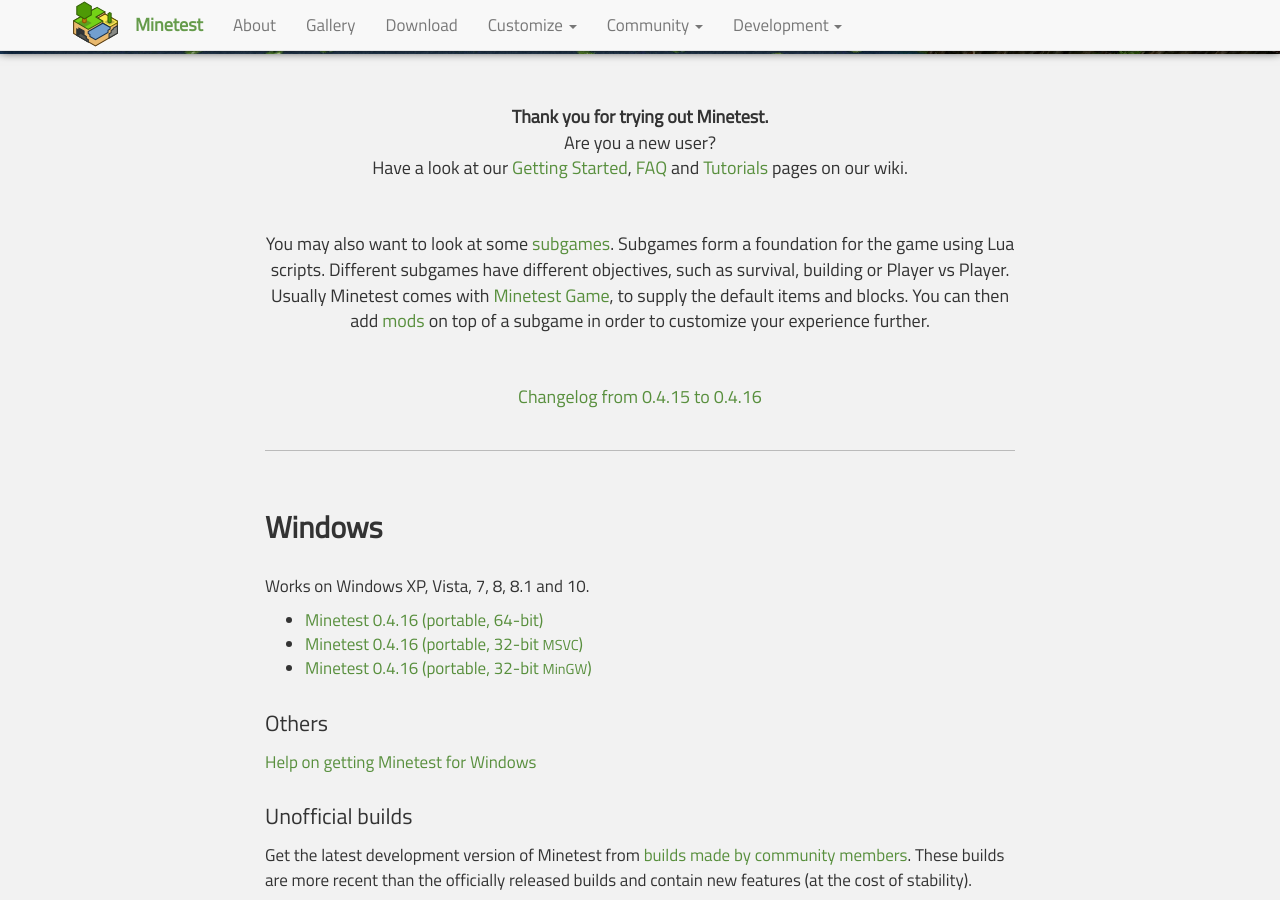
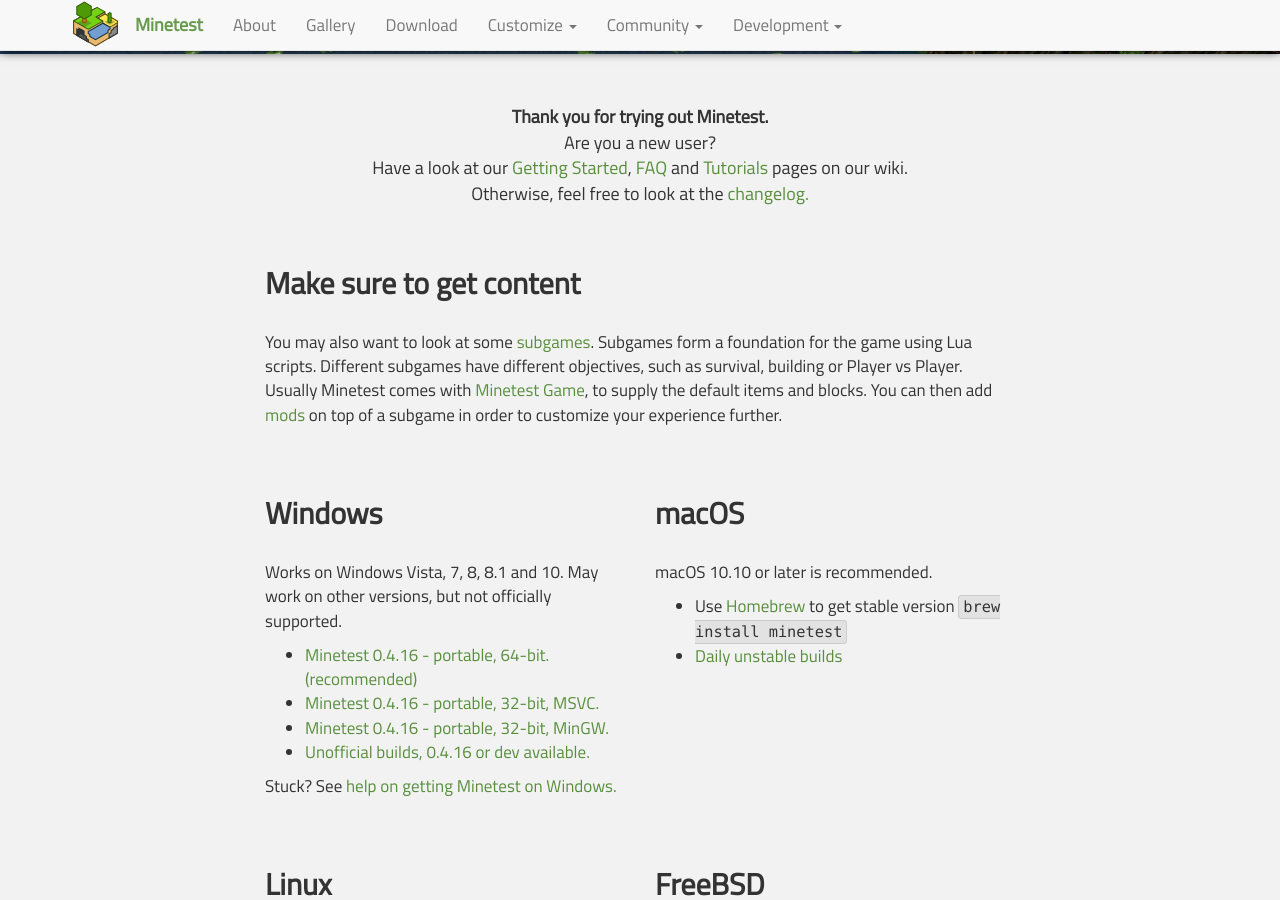
Before and after one commit to minetest/minetest.github.io, a Jekyll site: the page built from downloads.html, in a window 1280 px wide and 900 px high, scrolled down 246 px. Built offline with Jekyll 4.4.1, drawn with Linux system fonts in a browser that asks for light colours; comment, search, counter and statistics services are not loaded; some of the changed text lies outside the part shown.

Commit message:
Change layout of downloads page

```diff
--- a/_includes/header.html
+++ b/_includes/header.html
@@ -69,7 +69,7 @@
           <ul class="nav navbar-nav">
              <li><a href="/#about">About</a></li>
              <li><a href="/#gallery">Gallery</a></li>
-             <li><a href="/download">Download</a></li>
+             <li><a href="/downloads">Download</a></li>
              <li class="dropdown">
                 <a href="#" class="dropdown-toggle" data-toggle="dropdown" role="button" aria-haspopup="true" aria-expanded="false">Customize <span class="caret"></span></a>
                 <ul class="dropdown-menu">
--- a/downloads.html
+++ b/downloads.html
@@ -12,42 +12,41 @@ redirect_from:
 
 <p class="intro">
   <strong>Thank you for trying out Minetest.</strong><br>
-  Are you a new user?<br>
-  Have a look at our <a href="//wiki.minetest.net/Getting_Started">Getting Started</a>, <a href="//wiki.minetest.net/FAQ">FAQ</a> and <a href="//wiki.minetest.net/Tutorials">Tutorials</a> pages on our wiki.
+  Are you a new user?<br/>
+  Have a look at our <a href="//wiki.minetest.net/Getting_Started">Getting Started</a>,
+  <a href="//wiki.minetest.net/FAQ">FAQ</a> and <a href="//wiki.minetest.net/Tutorials">Tutorials</a> pages on our wiki.<br>
+  Otherwise, feel free to look at the <a href="http://dev.minetest.net/Changelog#0.4.15_.E2.86.92_0.4.16">changelog.</a>
 </p>
 
-<p class="intro">
+
+<h2>Make sure to get content</h2>
+
+<p>
   You may also want to look at some <a href="https://forum.minetest.net/viewforum.php?f=15">subgames</a>. Subgames form a foundation for the game using Lua scripts. Different subgames have different objectives, such as survival, building or Player vs Player.
   Usually Minetest comes with <a href="https://github.com/minetest/minetest_game">Minetest Game</a>, to supply the default items and blocks. You can then add <a href="http://minetest.net/customize/#mods">mods</a> on top of a subgame in order to customize your experience further.
 </p>
 
-<p class="intro">
-  <a href="http://dev.minetest.net/Changelog#0.4.15_.E2.86.92_0.4.16">Changelog from 0.4.15 to 0.4.16</a>
-</p>
-
-<div class="line"></div>
+<div class="row">
+  <div class="col-sm-6">
 
     <h2>Windows</h2>
 
-<p>Works on Windows XP, Vista, 7, 8, 8.1 and 10.</p>
+    <p>Works on Windows Vista, 7, 8, 8.1 and 10. May work on other versions, but not officially supported.</p>
 
     <ul>
-  <li><a href="https://github.com/minetest/minetest/releases/download/0.4.16/minetest-0.4.16-win64.zip">Minetest 0.4.16 (portable, 64-bit)</a></li>
-  <li><a href="https://github.com/minetest/minetest/releases/download/0.4.16/minetest-0.4.16-win32-msvc.zip">Minetest 0.4.16 (portable, 32-bit <small>MSVC</small>)</a></li>
-  <li><a href="https://github.com/minetest/minetest/releases/download/0.4.16/minetest-0.4.16-win32-mingw.zip">Minetest 0.4.16 (portable, 32-bit <small>MinGW</small>)</a></li>
+      <li><a href="https://github.com/minetest/minetest/releases/download/0.4.16/minetest-0.4.16-win64.zip">
+            Minetest 0.4.16 - portable, 64-bit. (recommended)</a></li>
+      <li><a href="https://github.com/minetest/minetest/releases/download/0.4.16/minetest-0.4.16-win32-msvc.zip">
+            Minetest 0.4.16 - portable, 32-bit, MSVC.</a></li>
+      <li><a href="https://github.com/minetest/minetest/releases/download/0.4.16/minetest-0.4.16-win32-mingw.zip">
+            Minetest 0.4.16 - portable, 32-bit, MinGW.</a></li>
+      <li><a href="https://forum.minetest.net/viewforum.php?f=42">Unofficial builds, 0.4.16 or dev available.</a></li>
     </ul>
 
-<h4>Others</h4>
-
-<p>
-  <a href="//wiki.minetest.net/Getting_Started#Windows">Help on getting Minetest for Windows</a>
-</p>
-
-<h4>Unofficial builds</h4>
-
-<p>Get the latest development version of Minetest from <a href="https://forum.minetest.net/viewforum.php?f=42">builds made by community members</a>. These builds are more recent than the officially released builds and contain new features (at the cost of stability).</p>
-
-<div class="line"></div>
+    <p>Stuck? See <a href="//wiki.minetest.net/Getting_Started#Windows">
+          help on getting Minetest on Windows.</a></p>
+  </div>
+  <div class="col-sm-6">
     <h2>macOS</h2>
 
     <p>macOS 10.10 or later is recommended.</p>
@@ -56,9 +55,12 @@ redirect_from:
       <li>Use <a href="http://brew.sh/">Homebrew</a> to get stable version <code>brew install minetest</code></li>
       <li><a href="https://forum.minetest.net/viewtopic.php?t=9190">Daily unstable builds</a></li>
     </ul>
+  </div>
+</div>
 
-<div class="line"></div>
-<h2>GNU/Linux</h2>
+<div class="row">
+  <div class="col-sm-6">
+    <h2>Linux</h2>
 
     <h4>Packages (stable)</h4>
 
@@ -82,8 +84,31 @@ redirect_from:
       <li><a href="https://aur.archlinux.org/packages/minetest-git-leveldb/">Arch Linux <strong>(daily, unstable)</strong></a></li>
       <li><a href="https://code.launchpad.net/~minetestdevs/+archive/daily-builds/+packages">Ubuntu / Linux Mint <strong>(daily, unstable)</strong></a></li>
     </ul>
+  </div>
+  <div class="col-sm-6">
+    <h2>FreeBSD</h2>
 
-<div class="line"></div>
+    <h4>Compile from source</h4>
+
+    <p>You can compile minetest and choose easily minetest options using the FreeBSD port dialogs.</p>
+
+    <pre>
+      cd /usr/ports/games/minetest
+      make install
+      cd /usr/ports/games/minetest_game
+      make install
+    </pre>
+
+    <h4>Package method</h4>
+
+    <p>On FreeBSD 9.1 and newer, you can use the official pre-built packages:
+        <code>pkg install minetest minetest_game</code></p>
+  </div>
+</div>
+
+
+<div class="row">
+  <div class="col-sm-6">
     <h2>Android</h2>
 
     <p>Android 4.0 or later is recommended.</p>
@@ -98,30 +123,8 @@ redirect_from:
     </p>
 
     <p><strong>Note:</strong> Please do not download unofficial Minetest builds from the Google Play app store. The builds found there may contain excessive adverts or spyware. They may be distributed under proprietary terms, without the source code, which makes them illegal to develop. They may be old or unsupported.</p>
-
-<div class="line"></div>
-<h2>FreeBSD</h2>
-
-<p>There is a FreeBSD port.</p>
-
-<p>You can compile <code>minetest</code> and <code>minetest_game</code> from sources or use <code>pkg</code> (on FreeBSD 9.1 and newer).</p>
-
-<h4>Compilation method</h4>
-
-<p>You can compile minetest and choose easily minetest options using the FreeBSD port dialogs.</p>
-
-<pre>
-  cd /usr/ports/games/minetest
-  make install
-  cd /usr/ports/games/minetest_game
-  make install
-</pre>
-
-<h4>Package method</h4>
-
-<p>FreeBSD official packages have their own pre-built packages: <code>pkg install minetest minetest_game</code></p>
-
-<div class="line"></div>
+  </div>
+  <div class="col-sm-6">
     <h2>Source code</h2>
 
     <p>Get the latest <a href="https://github.com/minetest/minetest/tree/stable-0.4">stable</a>
@@ -131,3 +134,5 @@ You will probably want <a href="https://github.com/minetest/minetest_game">minet
     Put the game in your games directory.</p>
 
     <p>See <a href="https://github.com/minetest/minetest/blob/master/README.md">README.md</a> for details on how to compile.</p>
+  </div>
+</div>
```
Lines whose indentation alone changed are shown as unchanged.
